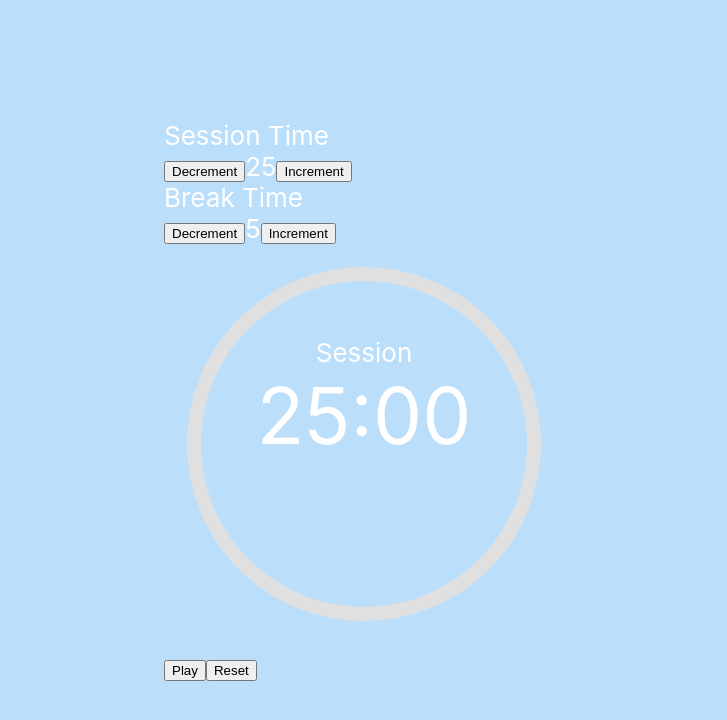
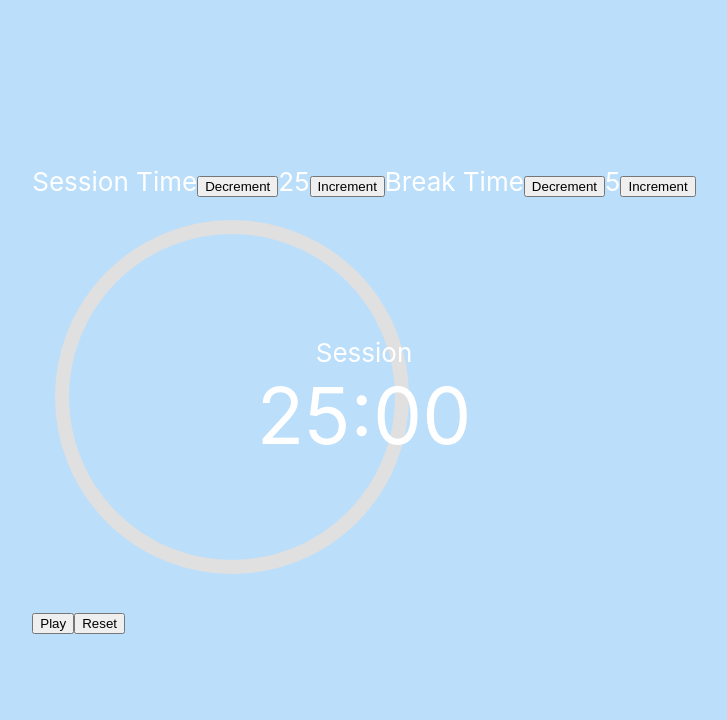
Before and after one commit to AllyMurray/pomodoro-clock, a React (Create React App) app: page / in a window 1280 px wide. Shown: the top 720 px of the page, without its empty margins (276-1003 px from the left). Built offline with nearby package versions, Linux system fonts and the light colour scheme.

Commit message:
time control styling (WIP)

```diff
--- a/src/components/PomodoroClock.tsx
+++ b/src/components/PomodoroClock.tsx
@@ -6,6 +6,10 @@ import { css, jsx } from '@emotion/core';
 import Button from './Button';
 import ProgressRing from './ProgressRing';
 import TimeControl from './TimeControl';
+
+const timeControlStyle = css`
+  display: flex;
+`;
 
 const remainingTimeStyle = css`
   font-size: 3em;
@@ -105,12 +109,14 @@ export default function PomodoroClock() {
 
   return (
     <div>
+      <div css={timeControlStyle}>
         <TimeControl
           type="Session"
           time={sessionTime}
           setTime={handleSessionChange}
         />
         <TimeControl type="Break" time={breakTime} setTime={setBreakTime} />
+      </div>
       <ProgressRing
         radius={200}
         stroke={15}
```
Lines whose indentation alone changed are shown as unchanged.
